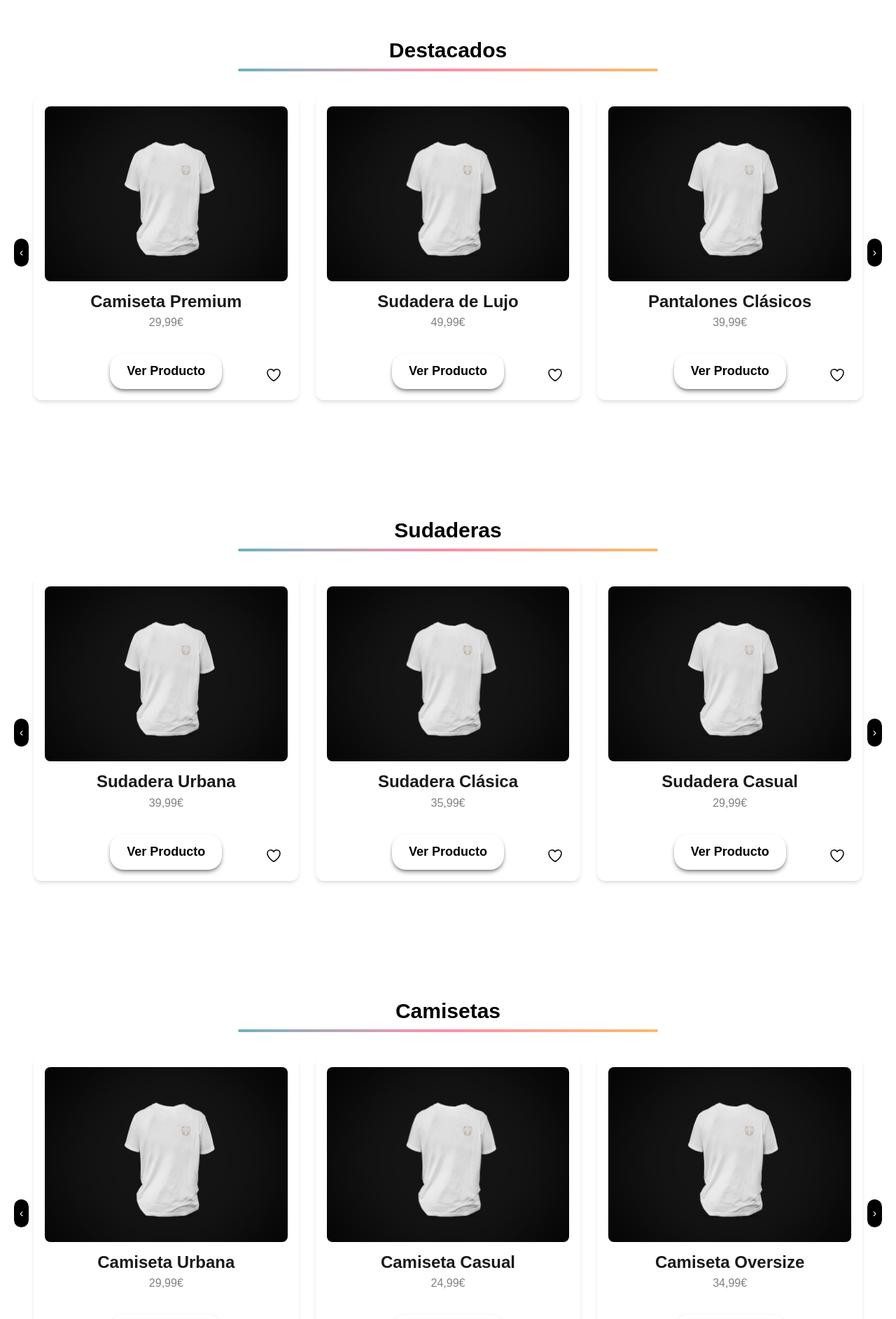
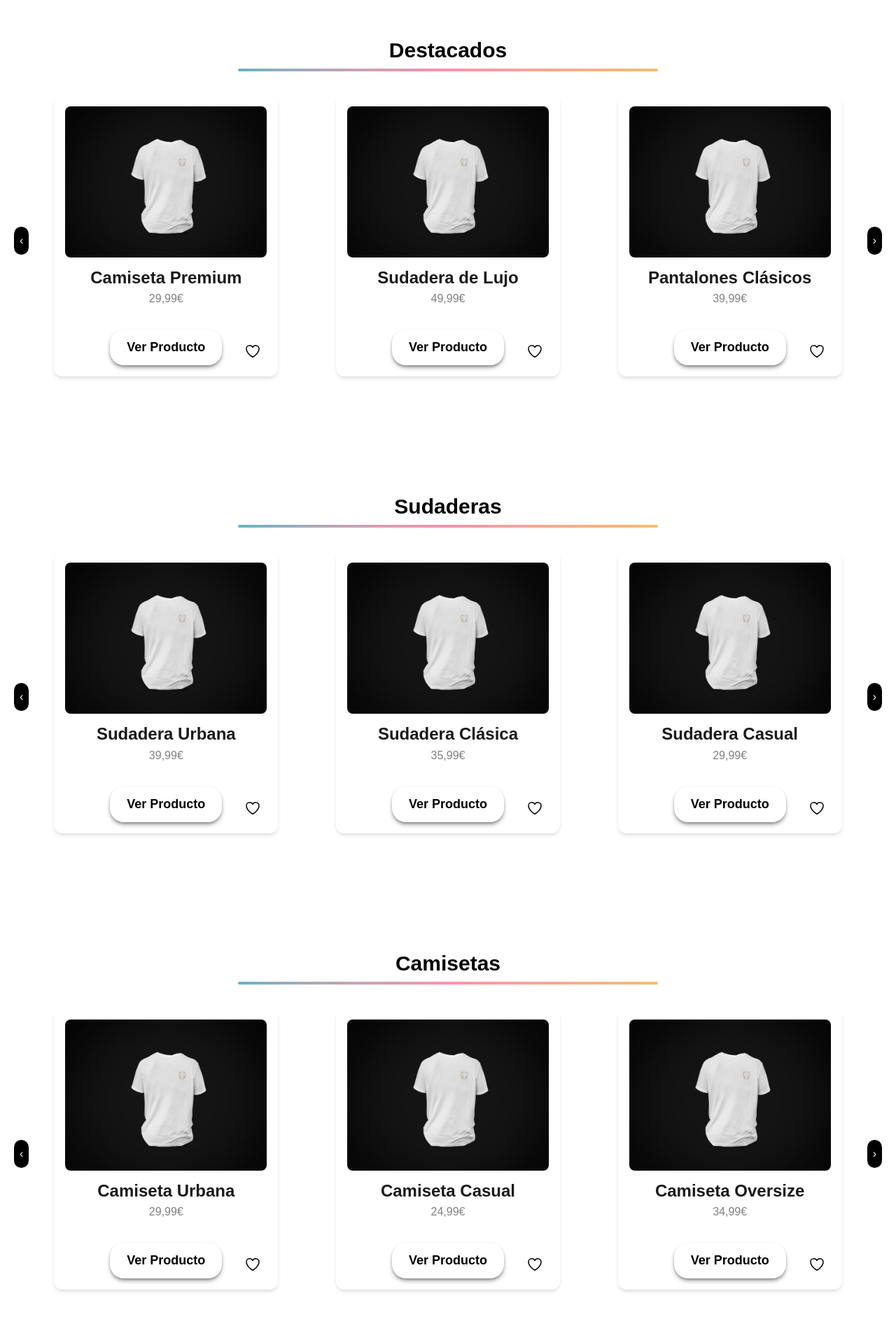
Before and after one commit to arangave/tiendaderopa2cabras, a Next.js app: page /inicio in a window 1280 px wide. Shown: the part 680-2565 px from the top of the page at 70% size. Built offline with nearby package versions, Linux system fonts and the light colour scheme.

Commit message:
Actualización del proyecto: cambios en X, Y, Z

```diff
--- a/app/inicio/page.tsx
+++ b/app/inicio/page.tsx
@@ -4,9 +4,11 @@
 import { useState, useEffect } from "react";
 import Image from "next/image";
 import "../styles/globals.css";
+
 import { ShoppingBagIcon, HeartIcon, UserIcon } from "@heroicons/react/24/outline";
-import { HeartIcon as HeartIconOutline } from "@heroicons/react/24/outline";
+
 import { HeartIcon as HeartIconSolid } from "@heroicons/react/24/solid";
+
 
 
 
@@ -39,22 +41,25 @@ export default function Inicio() {
   const [toastMessage, setToastMessage] = useState<string | null>(null);
   const [windowWidth, setWindowWidth] = useState(0);
 
+
+
+
+  useEffect(() => {
+
+    const handleResize = () => setWindowWidth(window.innerWidth);
+    handleResize();
+    window.addEventListener("resize", handleResize);
+    return () => window.removeEventListener("resize", handleResize);
+  }, []);
+
+  const itemsPerPage = windowWidth < 768 ? 1 : 3;
+
+
   useEffect(() => {
     localStorage.setItem("favorites", JSON.stringify(likes));
   }, [likes]);
 
 
-
-
-
-useEffect(() => {
-  const handleResize = () => setWindowWidth(window.innerWidth);
-  handleResize(); // Ejecuta al cargar
-  window.addEventListener("resize", handleResize);
-  return () => window.removeEventListener("resize", handleResize);
-}, []);
-
-const itemsPerPage = windowWidth < 768 ? 1 : 3;
 
 
   // Al cargar, leer del localStorage si hay preferencia guardada
@@ -371,7 +376,6 @@ const itemsPerPage = windowWidth < 768 ? 1 : 3;
 
 
 {/* DESTACADOS */}
-  {/* PRODUCTOS DESTACADOS */}
 <section className="products mt-0">
   <div className="flex flex-col items-center justify-center my-6">
     <h2 className="text-center text-3xl font-bold text-black mb-2">Destacados</h2>
@@ -380,6 +384,7 @@ const itemsPerPage = windowWidth < 768 ? 1 : 3;
 
   <div className="relative max-w-7xl mx-auto px-4">
     {/* Flecha izquierda */}
+    {products.length > itemsPerPage && (
       <button
         onClick={() =>
           setFeaturedIndex((prev) =>
@@ -390,22 +395,24 @@ const itemsPerPage = windowWidth < 768 ? 1 : 3;
       >
         ‹
       </button>
+    )}
 
     {/* Carrusel */}
     <div className="overflow-hidden">
       <div
         className="flex transition-transform duration-500 ease-in-out"
         style={{
-          transform: `translateX(-${featuredIndex * (100 / itemsPerPage)}%)`,
+          width: `${(products.length * 100) / itemsPerPage}%`,
+          transform: `translateX(-${featuredIndex * (100 / products.length)}%)`,
         }}
       >
         {products.map((product) => (
           <div
             key={product.id}
-            className="min-w-full sm:min-w-[50%] md:min-w-[33.3333%] px-3 flex-shrink-0 mb-6"
+            className="flex justify-center px-3 flex-shrink-0 mb-6"
+            style={{ width: `${100 / products.length}%` }}
           >
-            {/* Tarjeta */}
-            <div className="product-card group bg-white p-4 rounded-lg shadow-md relative">
+            <div className="product-card group bg-white p-4 rounded-lg shadow-md relative max-w-xs w-full">
               <Image
                 src={product.image}
                 alt={product.name}
@@ -446,6 +453,7 @@ const itemsPerPage = windowWidth < 768 ? 1 : 3;
     </div>
 
     {/* Flecha derecha */}
+    {products.length > itemsPerPage && (
       <button
         onClick={() =>
           setFeaturedIndex((prev) =>
@@ -456,12 +464,13 @@ const itemsPerPage = windowWidth < 768 ? 1 : 3;
       >
         ›
       </button>
+    )}
   </div>
 </section>
 
 
+
       {/* CARRUSEL DE SUDADERAS */}
- {/* SUDADERAS */}
       <section className="products mt-0">
   <div className="flex flex-col items-center justify-center my-6">
     <h2 className="text-center text-3xl font-bold text-black mb-2">Sudaderas</h2>
@@ -469,6 +478,7 @@ const itemsPerPage = windowWidth < 768 ? 1 : 3;
   </div>
 
   <div className="relative max-w-7xl mx-auto px-4">
+    {sweaters.length > itemsPerPage && (
       <button
         onClick={() =>
           setSweaterIndex((prev) =>
@@ -479,20 +489,23 @@ const itemsPerPage = windowWidth < 768 ? 1 : 3;
       >
         ‹
       </button>
+    )}
 
     <div className="overflow-hidden">
       <div
         className="flex transition-transform duration-500 ease-in-out"
         style={{
-          transform: `translateX(-${sweaterIndex * (100 / itemsPerPage)}%)`,
+          width: `${(sweaters.length * 100) / itemsPerPage}%`,
+          transform: `translateX(-${sweaterIndex * (100 / sweaters.length)}%)`,
         }}
       >
         {sweaters.map((item) => (
           <div
             key={item.id}
-            className="min-w-full sm:min-w-[50%] md:min-w-[33.3333%] px-3 flex-shrink-0 mb-6"
+            className="flex justify-center px-3 flex-shrink-0 mb-6"
+            style={{ width: `${100 / sweaters.length}%` }}
           >
-            <div className="product-card group bg-white p-4 rounded-lg shadow-md relative">
+            <div className="product-card group bg-white p-4 rounded-lg shadow-md relative max-w-xs w-full">
               <Image
                 src={item.image}
                 alt={item.name}
@@ -509,7 +522,7 @@ const itemsPerPage = windowWidth < 768 ? 1 : 3;
                   onClick={() =>
                     openModal({
                       ...item,
-                      description: "Sudadera de la colección exclusiva",
+                      description: "Sudadera exclusiva",
                       quantity: 1,
                     })
                   }
@@ -522,7 +535,7 @@ const itemsPerPage = windowWidth < 768 ? 1 : 3;
                 onClick={() =>
                   toggleLike({
                     ...item,
-                    description: "Sudadera de la colección exclusiva",
+                    description: "Sudadera exclusiva",
                     quantity: 1,
                   })
                 }
@@ -540,6 +553,7 @@ const itemsPerPage = windowWidth < 768 ? 1 : 3;
       </div>
     </div>
 
+    {sweaters.length > itemsPerPage && (
       <button
         onClick={() =>
           setSweaterIndex((prev) =>
@@ -550,12 +564,14 @@ const itemsPerPage = windowWidth < 768 ? 1 : 3;
       >
         ›
       </button>
+    )}
   </div>
 </section>
 
 
+
+
 {/* PRODUCTOS CAMISETAS */}
-{/* CAMISETAS */}
 <section className="products mt-0">
   <div className="flex flex-col items-center justify-center my-6">
     <h2 className="text-center text-3xl font-bold text-black mb-2">Camisetas</h2>
@@ -563,32 +579,34 @@ const itemsPerPage = windowWidth < 768 ? 1 : 3;
   </div>
 
   <div className="relative max-w-7xl mx-auto px-4">
-    {/* Flecha izquierda */}
+    {tshirts.length > itemsPerPage && (
       <button
         onClick={() =>
           setTshirtIndex((prev) =>
             prev === 0 ? tshirts.length - itemsPerPage : prev - 1
           )
         }
-      className="absolute left-0 top-1/2 transform -translate-y-1/2 bg-black text-white p-2 rounded-full z-10 hover:bg-gray-700 transition"
+        className="absolute left-0 top-1/2 transform -translate-y-1/2 bg-black text-white p-2 rounded-full z-10 hover:bg-gray-700"
       >
         ‹
       </button>
+    )}
 
-    {/* Carrusel con transición */}
     <div className="overflow-hidden">
       <div
         className="flex transition-transform duration-500 ease-in-out"
         style={{
-          transform: `translateX(-${tshirtIndex * (100 / itemsPerPage)}%)`,
+          width: `${(tshirts.length * 100) / itemsPerPage}%`,
+          transform: `translateX(-${tshirtIndex * (100 / tshirts.length)}%)`,
         }}
       >
         {tshirts.map((item) => (
           <div
             key={item.id}
-            className="min-w-full sm:min-w-[50%] md:min-w-[33.3333%] px-3 flex-shrink-0 mb-6"
+            className="flex justify-center px-3 flex-shrink-0 mb-6"
+            style={{ width: `${100 / tshirts.length}%` }}
           >
-            <div className="product-card group bg-white p-4 rounded-lg shadow-md relative">
+            <div className="product-card group bg-white p-4 rounded-lg shadow-md relative max-w-xs w-full">
               <Image
                 src={item.image}
                 alt={item.name}
@@ -599,14 +617,13 @@ const itemsPerPage = windowWidth < 768 ? 1 : 3;
               <h3 className="text-lg font-semibold mt-2 text-black">{item.name}</h3>
               <p className="text-gray-600">{item.price}</p>
 
-              {/* Botones centrados */}
               <div className="flex justify-center items-center gap-4 mt-4">
                 <button
                   className="btn shadow-md shadow-black/40 hover:shadow-lg transition duration-300"
                   onClick={() =>
                     openModal({
                       ...item,
-                      description: "Camiseta de la colección exclusiva",
+                      description: "Camiseta exclusiva",
                       quantity: 1,
                     })
                   }
@@ -615,19 +632,14 @@ const itemsPerPage = windowWidth < 768 ? 1 : 3;
                 </button>
               </div>
 
-              {/* Corazón abajo a la derecha */}
               <button
                 onClick={() => toggleLike(item)}
-                aria-label="Me gusta"
                 className="absolute bottom-4 right-4 p-2 hover:scale-110 transition"
               >
                 {isProductLiked(item.id) ? (
-                  <HeartIconSolid
-                    className="w-6 h-6"
-                    style={{ fill: "url(#grad)", stroke: "none" }}
-                  />
+                  <HeartIconSolid className="w-6 h-6" style={{ fill: "url(#grad)" }} />
                 ) : (
-                  <HeartIconOutline className="w-6 h-6 text-black transition-all" />
+                  <HeartIcon className="w-6 h-6 text-black" />
                 )}
               </button>
             </div>
@@ -636,19 +648,22 @@ const itemsPerPage = windowWidth < 768 ? 1 : 3;
       </div>
     </div>
 
-    {/* Flecha derecha */}
+    {tshirts.length > itemsPerPage && (
       <button
         onClick={() =>
           setTshirtIndex((prev) =>
             prev >= tshirts.length - itemsPerPage ? 0 : prev + 1
           )
         }
-      className="absolute right-0 top-1/2 transform -translate-y-1/2 bg-black text-white p-2 rounded-full z-10 hover:bg-gray-700 transition"
+        className="absolute right-0 top-1/2 transform -translate-y-1/2 bg-black text-white p-2 rounded-full z-10 hover:bg-gray-700"
       >
         ›
       </button>
+    )}
   </div>
 </section>
+
+
 
 
 <section className="bg-white py-12 px-4 text-center">
@@ -696,8 +711,6 @@ const itemsPerPage = windowWidth < 768 ? 1 : 3;
       {/* MODAL - Detalles del producto */}
       {selectedProduct && (
         <div className="fixed inset-0 flex justify-center items-center" onClick={handleOverlayClick}>
-          {/* Contenedor del modal */}
-
 
           {/* Contenedor del modal */}
           <div className="bg-white p-6 rounded-lg shadow-lg max-w-3xl w-full relative z-10 flex">
```
Lines whose indentation alone changed are shown as unchanged.
